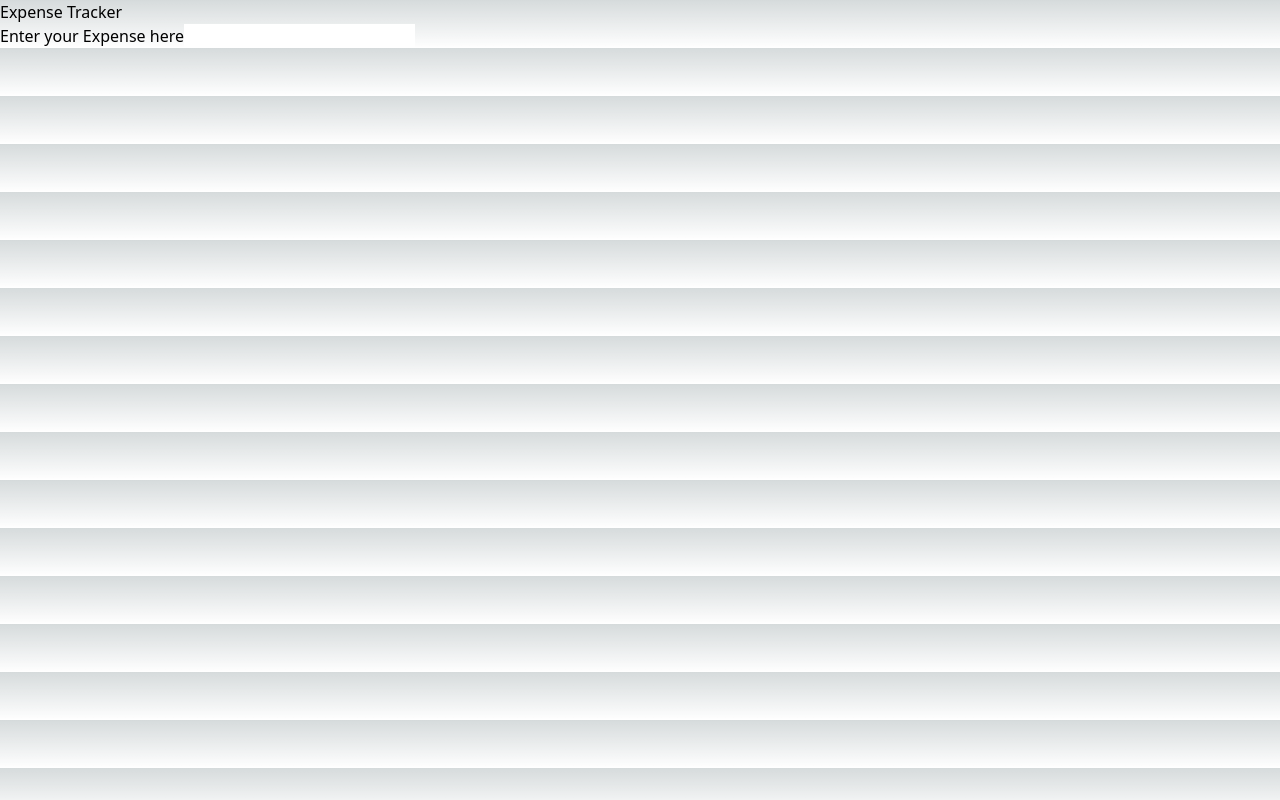
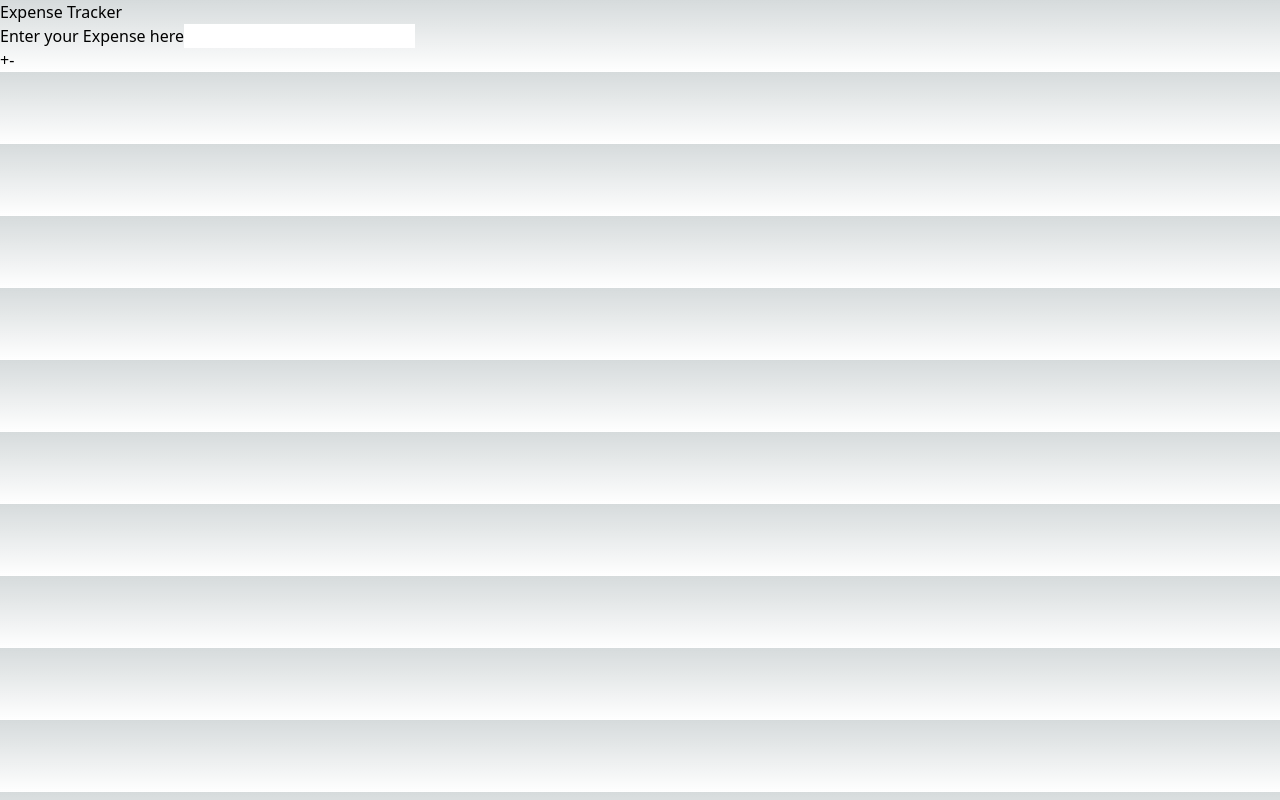
Before and after one commit to blongsfor/expanse-tracker, a Next.js app: page /home in a window 1280 px wide. Built offline with nearby package versions, Linux system fonts and the light colour scheme.

Commit message:
add buttons to HomePage

```diff
--- a/src/pages/home.js
+++ b/src/pages/home.js
@@ -1,10 +1,14 @@
 import EntryForm from "@/components/EntryForm";
+import MinusButton from "@/components/MinusButton";
+import PlusButton from "@/components/PlusButton";
 
 export default function HomePage() {
   return (
     <>
       <h1>Expense Tracker</h1>
       <EntryForm />
+      <PlusButton />
+      <MinusButton />
     </>
   );
 }
```
